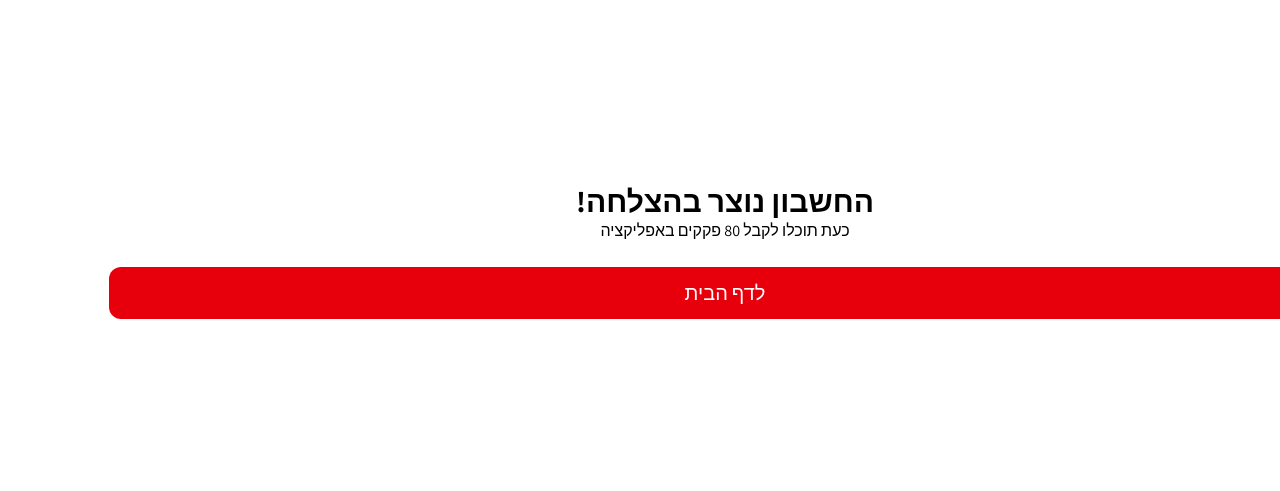
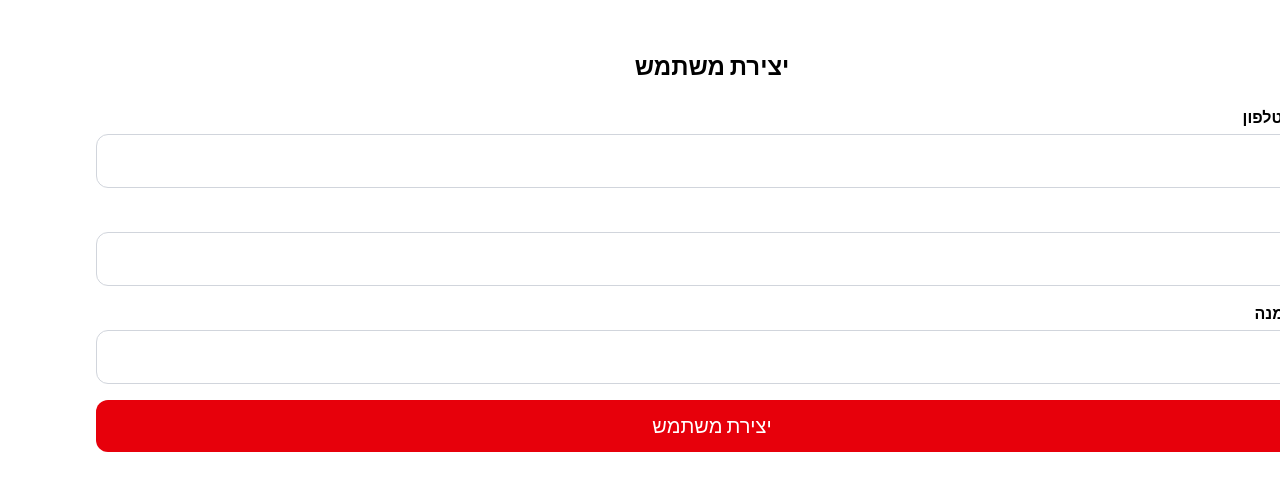
Before and after one commit to itayoshri/free-drink, a Next.js app in the folder app/: page /account/register in a window 1280 px wide. Shown: the part 149-640 px from the top of the page. Built offline with nearby package versions, Linux system fonts and the light colour scheme; no server answers.

Commit message:
INIT: Registartition page

```diff
--- a/app/app/account/register/page.tsx
+++ b/app/app/account/register/page.tsx
@@ -1,8 +1,73 @@
 "use client";
 import { useState } from "react";
 import SignedUpSuccesfuly from "../completed";
+import TitledInput from "@/components/TitledInput";
+import { useSearchParams } from "next/navigation";
+import axios from "axios";
+import router from "next/router";
+import { AUTH_SERVER_URL } from "../Form";
+import Button from "@/components/button";
 
 export default function RegisterPage() {
-  const [completed, setCompleted] = useState(true);
-  return completed ? <SignedUpSuccesfuly /> : <div></div>;
+  const searchParams = useSearchParams();
+  const phoneNumber = searchParams.get("phoneNumber") || "";
+
+  const [completed, setCompleted] = useState(false);
+  const onSubmit = async (
+    phoneNumber: string,
+    password: string,
+    invitationToken: string
+  ) => {
+    try {
+      const res = await axios.post(
+        `${AUTH_SERVER_URL}/users/create`,
+        {
+          phoneNumber,
+          password,
+          invitationToken,
+        },
+        { withCredentials: true }
+      );
+      router.push("/");
+      console.log(res.data);
+    } catch (error) {}
+  };
+  const handleSubmit = (e: React.FormEvent<HTMLFormElement>) => {
+    e.preventDefault();
+    const formData = new FormData(e.currentTarget);
+    const phoneNumber = formData.get("phone") as string;
+    const password = formData.get("password") as string;
+    const invitationToken = formData.get("invitation") as string;
+
+    onSubmit(phoneNumber, password, invitationToken);
+  };
+
+  return completed ? (
+    <SignedUpSuccesfuly />
+  ) : (
+    <div className="flex flex-col items-center w-full gap-6">
+      <h2 className="text-black text-2xl font-bold">יצירת משתמש</h2>
+      <form className="flex flex-col gap-form w-full" onSubmit={handleSubmit}>
+        <TitledInput
+          title="מספר טלפון"
+          name="phone"
+          type="tel"
+          defaultValue={phoneNumber}
+        />
+        <TitledInput
+          title="סיסמה"
+          name="password"
+          type="password"
+          defaultValue=""
+        />
+        <TitledInput
+          title="קוד הזמנה"
+          name="invitation"
+          type="text"
+          defaultValue=""
+        />
+        <Button type="submit">יצירת משתמש</Button>
+      </form>
+    </div>
+  );
 }
```
